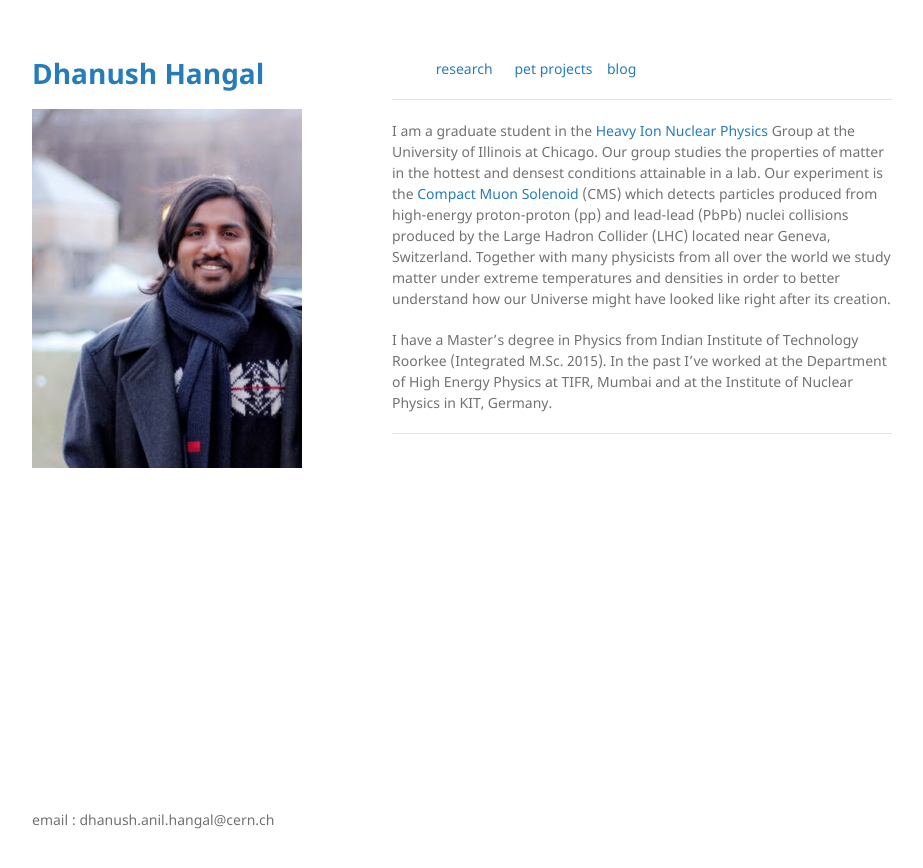
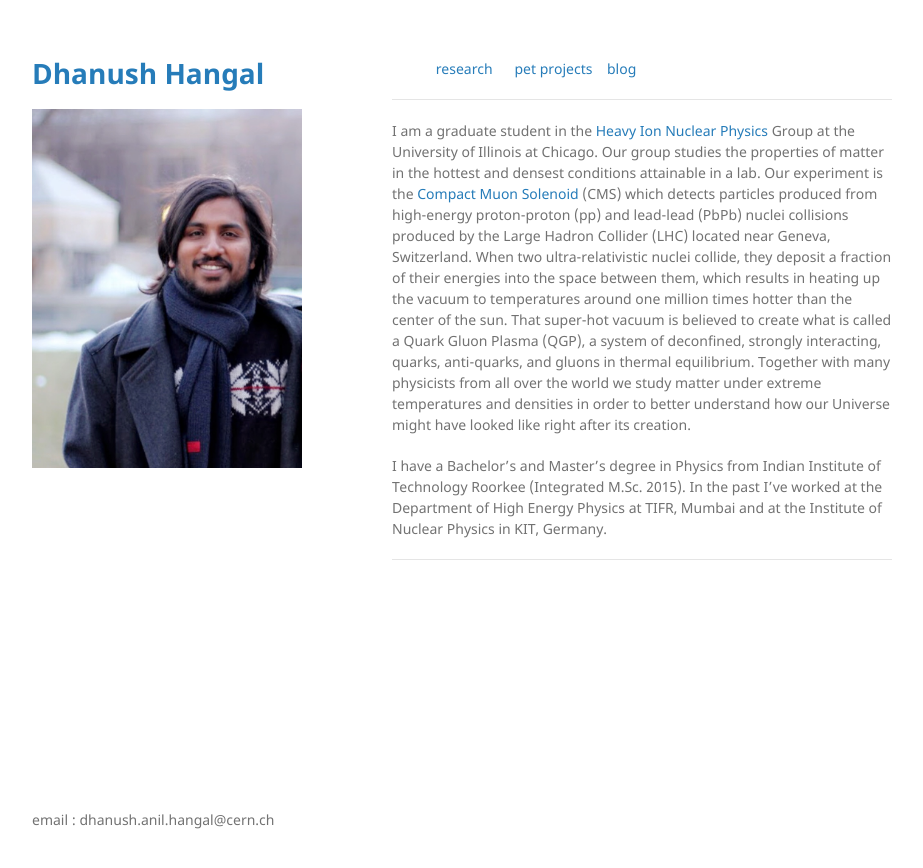
Before and after one commit to dhanushhangal/dhanushhangal.github.io, a Jekyll site: the page built from index.md, in a window 1280 px wide. Shown: the top 868 px of the page, without its empty margins (178-1101 px from the left). Built offline with Jekyll 4.4.1, drawn with Linux system fonts in a browser that asks for light colours; the repository's description, which GitHub fills in, is left out.

Commit message:
Update index.md

```diff
--- a/index.md
+++ b/index.md
@@ -6,8 +6,8 @@ layout: default
 
 * * *
 
-I am a graduate student in the [Heavy Ion Nuclear Physics](./http://starcluster.phy.uic.edu//twiki/bin/view/Main/WebHome) Group at the University of Illinois at Chicago. Our group studies the properties of matter in the hottest and densest conditions attainable in a lab. Our experiment is the [Compact Muon Solenoid](./https://cms.cern/tags/heavy-ions)  (CMS) which detects particles produced from high-energy proton-proton (pp) and lead-lead (PbPb) nuclei collisions produced by the Large Hadron Collider (LHC) located near Geneva, Switzerland. Together with many physicists from all over the world we study matter under extreme temperatures and densities in order to better understand how our Universe might have looked like right after its creation.
+I am a graduate student in the [Heavy Ion Nuclear Physics](./http://starcluster.phy.uic.edu//twiki/bin/view/Main/WebHome) Group at the University of Illinois at Chicago.  Our group studies the properties of matter in the hottest and densest conditions attainable in a lab. Our experiment is the [Compact Muon Solenoid](./https://cms.cern/tags/heavy-ions)  (CMS) which detects particles produced from high-energy proton-proton (pp) and lead-lead (PbPb) nuclei collisions produced by the Large Hadron Collider (LHC) located near Geneva, Switzerland. When two ultra-relativistic nuclei collide, they deposit a fraction of their energies into the space between them, which results in heating up the vacuum to temperatures around one million times hotter than the center of the sun. That super-hot vacuum is believed to create what is called a Quark Gluon Plasma (QGP), a system of deconfined, strongly interacting, quarks, anti-quarks, and gluons in thermal equilibrium.  Together with many physicists from all over the world we study matter under extreme temperatures and densities in order to better understand how our Universe might have looked like right after its creation.
 
-I have a Master's degree in Physics from Indian Institute of Technology Roorkee (Integrated M.Sc. 2015). In the past I've worked at the Department of High Energy Physics at TIFR, Mumbai and at the Institute of Nuclear Physics in KIT, Germany.
+I have a Bachelor's and Master's degree in Physics from Indian Institute of Technology Roorkee (Integrated M.Sc. 2015). In the past I've worked at the Department of High Energy Physics at TIFR, Mumbai and at the Institute of Nuclear Physics in KIT, Germany.
 
 * * *
```
